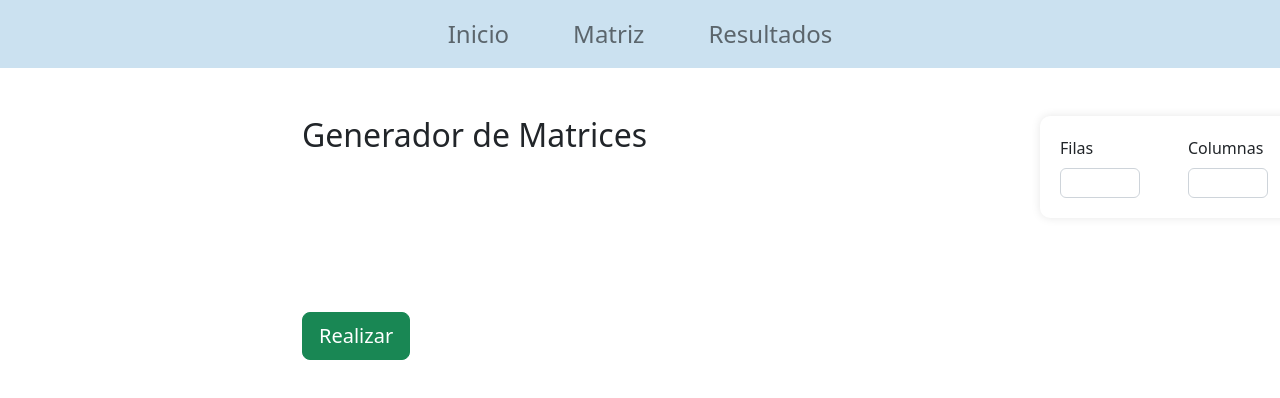
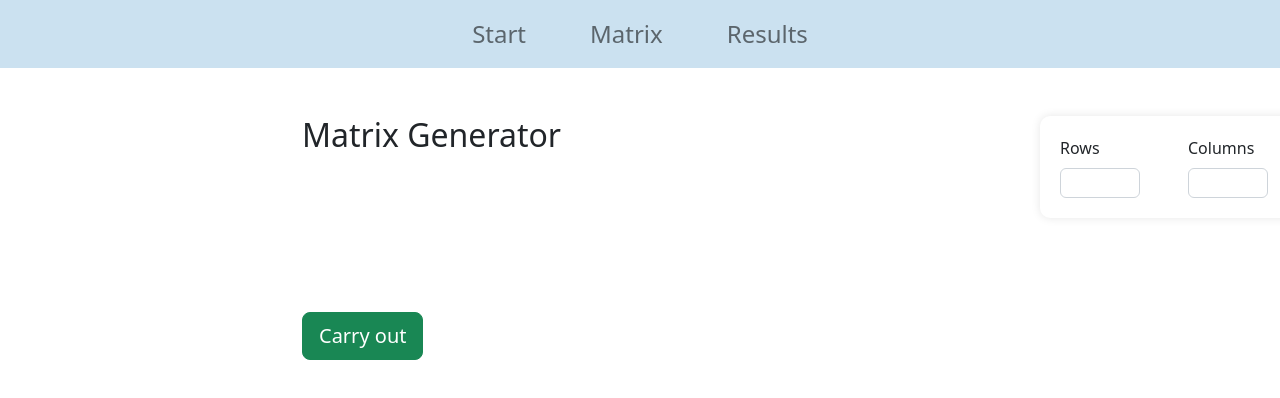
Before and after one commit to SoyFierro/front-tesis, an Angular app: page /matriz in a window 1280 px wide. Shown: the top 398 px of the page. Built offline with nearby package versions, Linux system fonts and the light colour scheme.

Commit message:
cambio de idioma ingles

```diff
--- a/src/app/paginas/matriz/matriz.component.html
+++ b/src/app/paginas/matriz/matriz.component.html
@@ -7,13 +7,13 @@
         <div class="collapse navbar-collapse justify-content-center text-center" id="navbarSupportedContent">
             <ul class="navbar-nav mb-2 mb-lg-0">
                 <li class="nav-item">
-                    <a class="nav-link">Inicio</a>
+                    <a class="nav-link">Start</a>
                 </li>
                 <li class="nav-item">
-                    <a class="nav-link" routerLink="/matriz">Matriz</a>
+                    <a class="nav-link" routerLink="/matriz">Matrix</a>
                 </li>
                 <li class="nav-item">
-                    <a class="nav-link" routerLink="/resultados">Resultados</a>
+                    <a class="nav-link" routerLink="/resultados">Results</a>
                 </li>
             </ul>
         </div>
@@ -23,7 +23,7 @@
 <div class="container-wrapper">
   <div class="container" style="max-width: 700px;">
       <br><br>
-      <h2>Generador de Matrices</h2>
+      <h2>Matrix Generator</h2>
       <br>
 
       <div class="form-container">
@@ -31,15 +31,15 @@
           <form (submit)="generarMatriz()">
               <div class="row">
                   <div class="col-4">
-                      <label for="filas" class="form-label">Filas</label>
+                      <label for="filas" class="form-label">Rows</label>
                       <input type="number" class="form-control custom-input" id="filas" (input)="updateFilas($event)" name="filas">
                   </div>
                   <div class="col-4">
-                      <label for="columnas" class="form-label">Columnas</label>
+                      <label for="columnas" class="form-label">Columns</label>
                       <input type="number" class="form-control custom-input" id="columnas" (input)="updateColumnas($event)" name="columnas">
                   </div>
                   <div class="col-4 d-flex align-items-end">
-                      <button type="submit" class="btn btn-primary ms-1">Generar</button>
+                      <button type="submit" class="btn btn-primary ms-1">Trigger</button>
                   </div>
               </div>
           </form>
@@ -59,7 +59,7 @@
               </th>
             </tr>
             <tr>
-              <th>Filas</th>
+              <th>Rows</th>
               <ng-container *ngFor="let columna of columnasArray; let i = index">
                 <th>
                   <input type="text" class="form-control custom-input" [(ngModel)]="nombresFilasSuperior[i]" name="fila{{i}}">
@@ -81,7 +81,7 @@
       </div>
 
       <!-- Botón Realizar -->
-      <button class="btn btn-success btn-lg" (click)="realizarCalculoTopsis()">Realizar</button>
+      <button class="btn btn-success btn-lg" (click)="realizarCalculoTopsis()">Carry out</button>
 
 
   </div>
--- a/src/app/paginas/resultados/resultados.component.html
+++ b/src/app/paginas/resultados/resultados.component.html
@@ -7,13 +7,13 @@
       <div class="collapse navbar-collapse justify-content-center text-center" id="navbarSupportedContent">
           <ul class="navbar-nav mb-2 mb-lg-0">
               <li class="nav-item">
-                  <a class="nav-link">Inicio</a>
+                  <a class="nav-link">Start</a>
               </li>
               <li class="nav-item">
-                  <a class="nav-link" routerLink="/matriz">Matriz</a>
+                  <a class="nav-link" routerLink="/matriz">Matrix</a>
               </li>
               <li class="nav-item">
-                  <a class="nav-link" routerLink="/resultados">Resultados</a>
+                  <a class="nav-link" routerLink="/resultados">Results</a>
               </li>
           </ul>
       </div>
```
